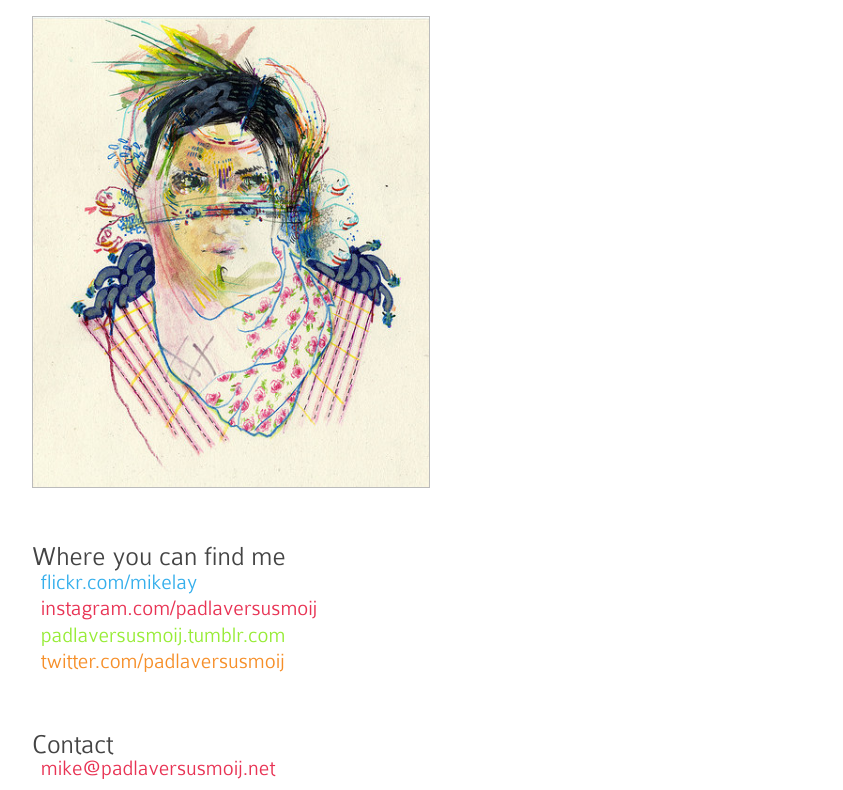
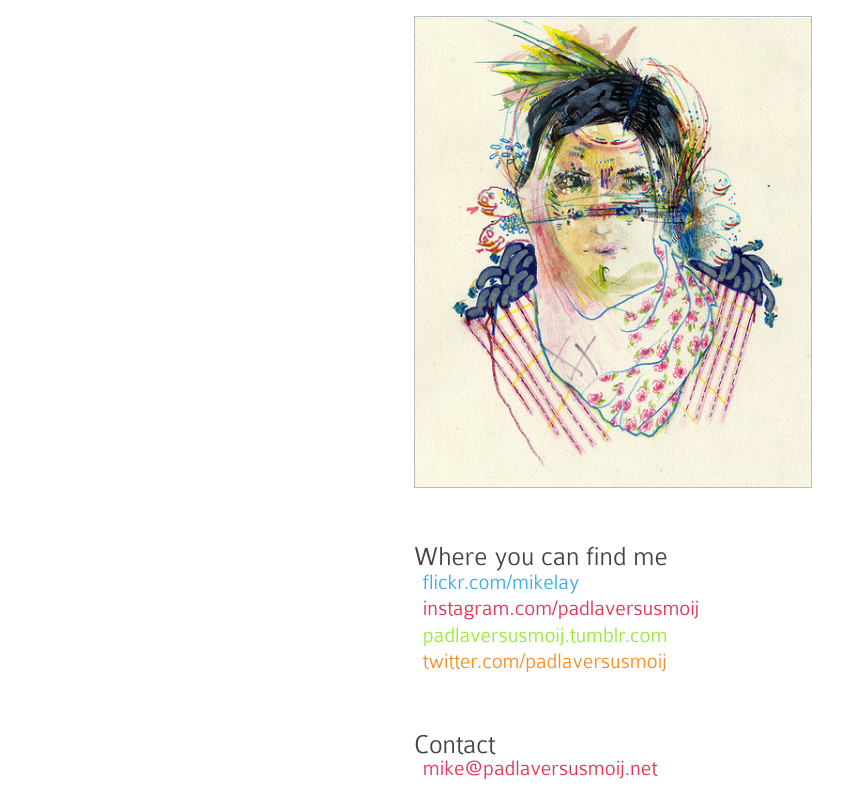
Before and after one commit to padlaversusmoij/padlaversusmoij.net, a plain HTML site: page index.html in a window 1280 px wide. Shown: the part 76-866 px from the top of the page, without its empty margins (26-869 px from the left). Drawn offline with Linux system fonts and the light colour scheme.

Commit message:
Fix margin

```diff
--- a/index.html
+++ b/index.html
@@ -80,7 +80,7 @@ body {
 	padding: 0 8px;
 }
 div#wrapper {
-  margin: 0 auto 0 50px;
+	margin: 0 auto 50px auto;
 	max-width: 400px;
 	min-width: 200px;
 }
```
